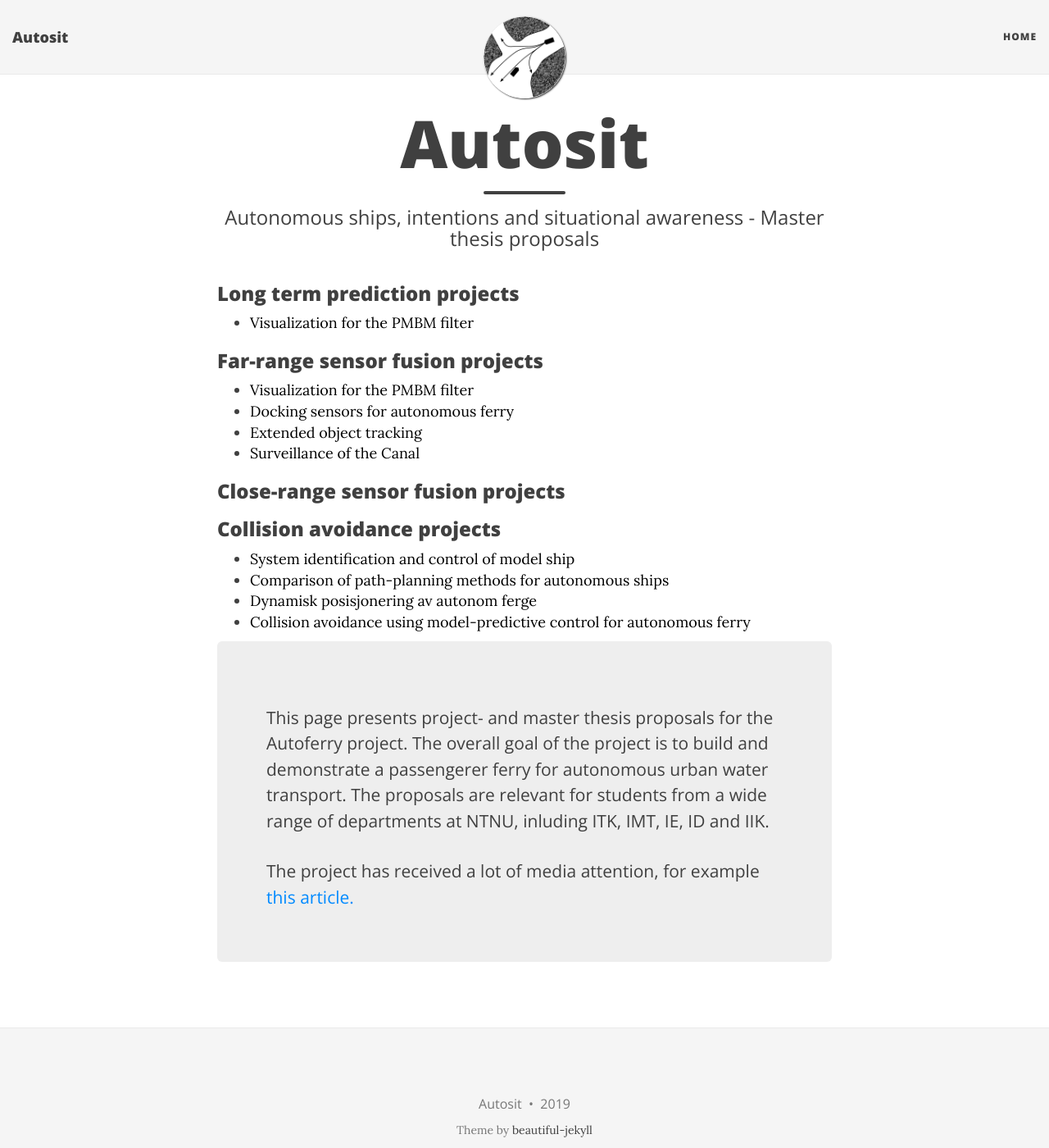
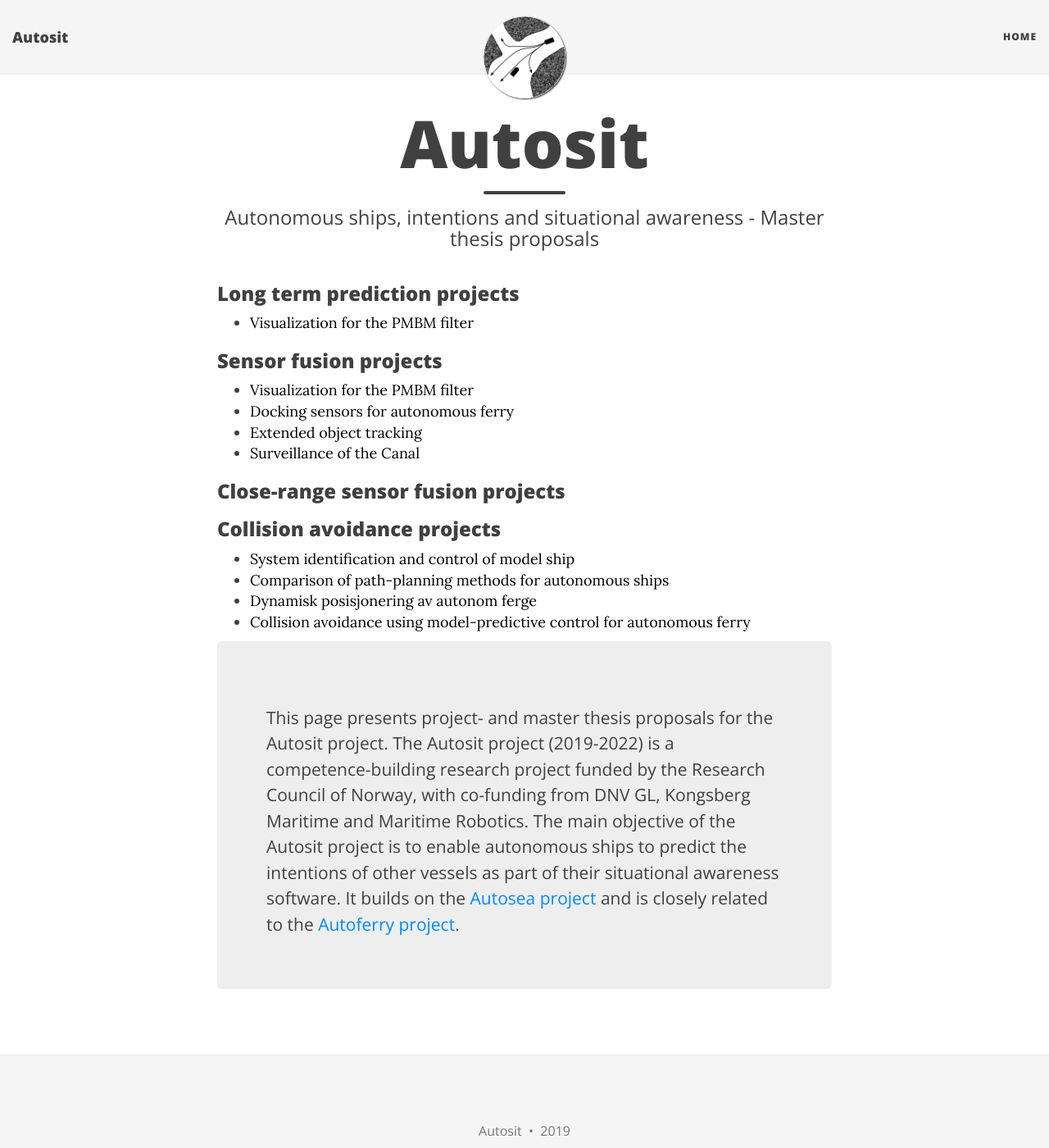
Before and after one commit to autosit/autosit.github.io, a Jekyll site: the page built from index.html, in a window 1280 px wide and 1400 px high. Shown: the whole window at 82% size. Built offline with Jekyll 4.4.1, drawn with Linux system fonts in a browser that asks for light colours; nearby versions of some CDN libraries; the list of posts is cut into pages by our own code.

Commit message:
revised index.html with project description

```diff
--- a/index.html
+++ b/index.html
@@ -13,7 +13,7 @@
     {% endif %}
     {% endfor %}
     </ul>
-    <h3>Far-range sensor fusion projects</h3>
+    <h3>Sensor fusion projects</h3>
     <ul>
     {% for post in paginator.posts %}
     {% if post.category == "SF" %}
@@ -40,9 +40,6 @@
 </div>
 <div class="main-explain-area jumbotron">
 <p>
-This page presents project- and master thesis proposals for the Autoferry project. The overall goal of the project is to build and demonstrate a passengerer ferry for autonomous urban water transport. The proposals are relevant for students from a wide range of departments at NTNU, inluding ITK, IMT, IE, ID and IIK.
-</p>
-<p>
-The project has received a lot of media attention, for example <a href="https://trondheim24.no/nyheter/forerlos-framtid-flotmann-baten/">this article.</a>
+This page presents project- and master thesis proposals for the Autosit project. The Autosit project (2019-2022) is a competence-building research project funded by the Research Council of Norway, with co-funding from DNV GL, Kongsberg Maritime and Maritime Robotics. The main objective of the Autosit project is to enable autonomous ships to predict the intentions of other vessels as part of their situational awareness software. It builds on the <a href="https://www.ntnu.edu/autosea">Autosea project</a> and is closely related to the <a href="https://www.ntnu.edu/autoferry">Autoferry project</a>.
 </p>
 </div>
```
